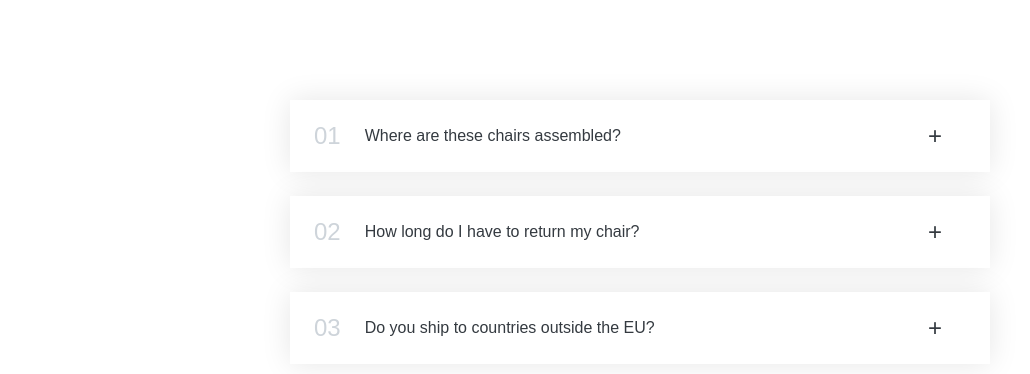
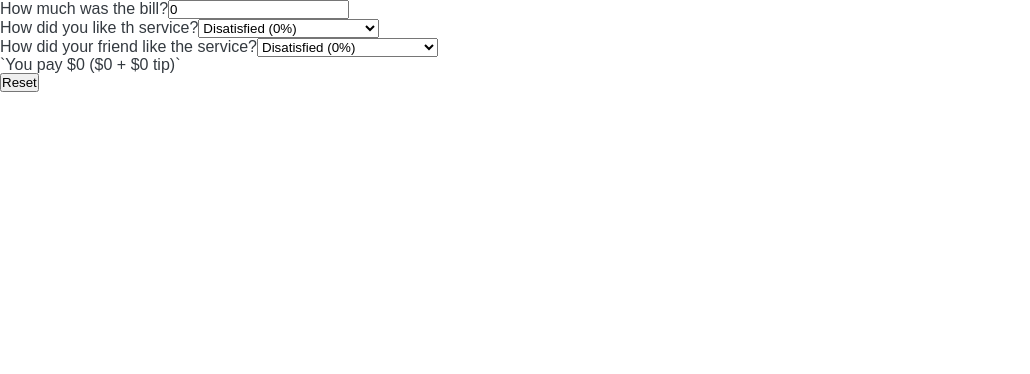
Before and after one commit to kyubin-io/accordion_test, a React (Create React App) app: page / in a window 1280 px wide. Shown: the top 374 px of the page, without its empty margins (0-1030 px from the left). Built offline with nearby package versions, Linux system fonts and the light colour scheme.

Commit message:
tip calculator

```diff
--- a/src/App.js
+++ b/src/App.js
@@ -1,4 +1,5 @@
 import Accordion from "./components/Accordion";
+import TipCalculator from "./components/TipCalculator";
 import "./styles.css";
 
 const faqs = [
@@ -19,7 +20,8 @@ const faqs = [
 function App() {
   return (
     <div>
-      <Accordion data={faqs} />
+      {/* <Accordion data={faqs} /> */}
+      <TipCalculator />
     </div>
   );
 }
--- /dev/null
+++ b/src/components/Service.jsx
@@ -0,0 +1,15 @@
+import React from "react";
+
+export default function Service({ onHandle }) {
+  const handleSelect = (e) => {
+    onHandle(e.target.value);
+  };
+  return (
+    <select onChange={handleSelect}>
+      <option value="0">Disatisfied (0%)</option>
+      <option value="5">It was okay (5%)</option>
+      <option value="10">It was good (10%)</option>
+      <option value="20">Absolutely amazing! (20%)</option>
+    </select>
+  );
+}
--- /dev/null
+++ b/src/components/TipCalculator.jsx
@@ -0,0 +1,45 @@
+import React, { useState } from "react";
+import Service from "./Service";
+
+export default function TipCalculator() {
+  const [bill, setBill] = useState(0);
+  const [meService, setMeService] = useState(0);
+  const [freService, setFreService] = useState(0);
+
+  let myTip = Number((bill * meService) / 100);
+  let freTip = Number((bill * freService) / 100);
+
+  function handleReset() {
+    setBill(0);
+    setMeService(null);
+    setFreService(null);
+  }
+
+  return (
+    <>
+      <ul>
+        <li>
+          How much was the bill?
+          <input
+            type="number"
+            value={bill}
+            onChange={(e) => setBill(Number(e.target.value))}
+          />
+        </li>
+        <li>
+          How did you like th service?
+          <Service onHandle={setMeService} />
+        </li>
+        <li>
+          How did your friend like the service?
+          <Service onHandle={setFreService} />
+        </li>
+      </ul>
+      <p>
+        `You pay ${bill + myTip + freTip} (${bill} + ${myTip + freTip} tip)`
+      </p>
+
+      <button onClick={handleReset}>Reset</button>
+    </>
+  );
+}
```
